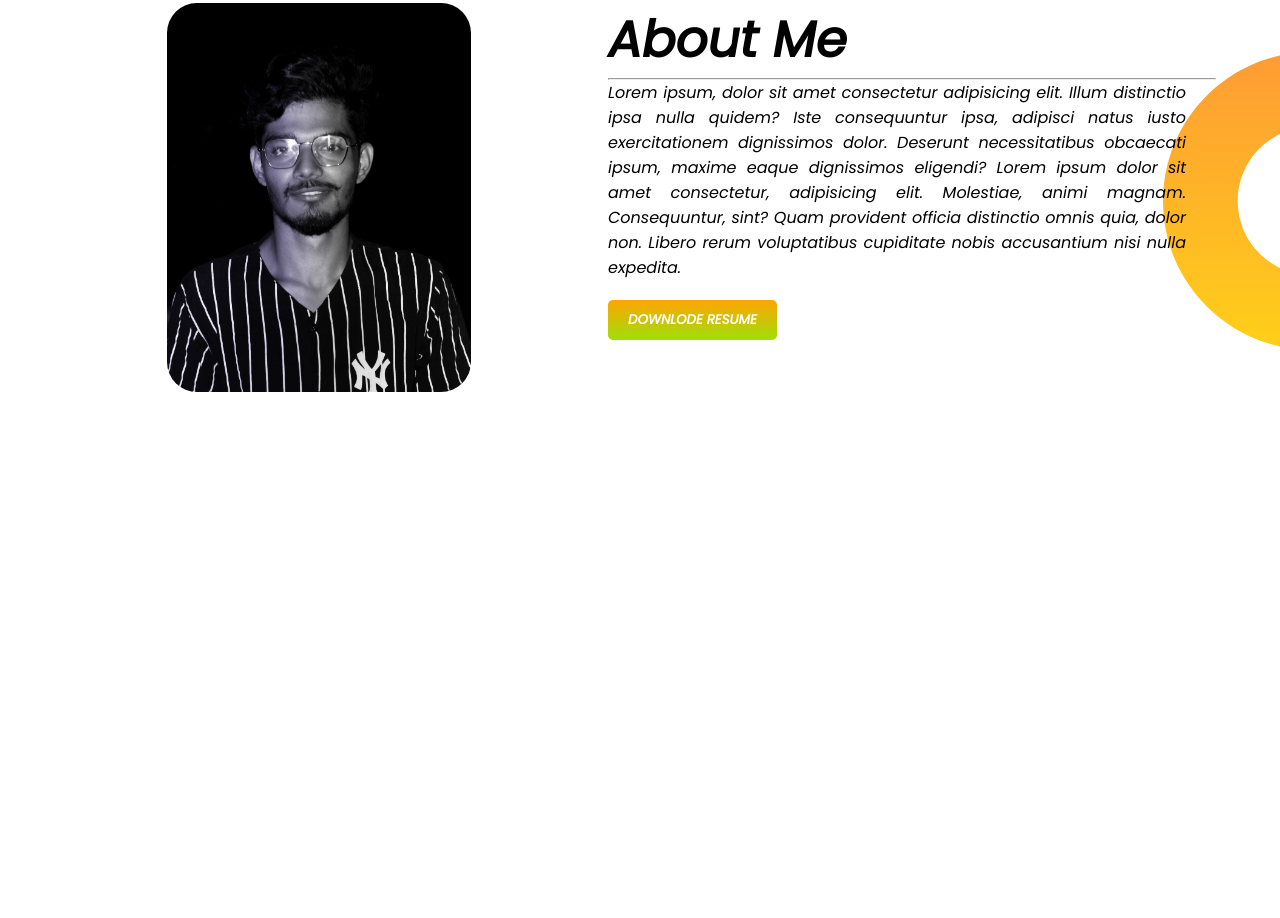
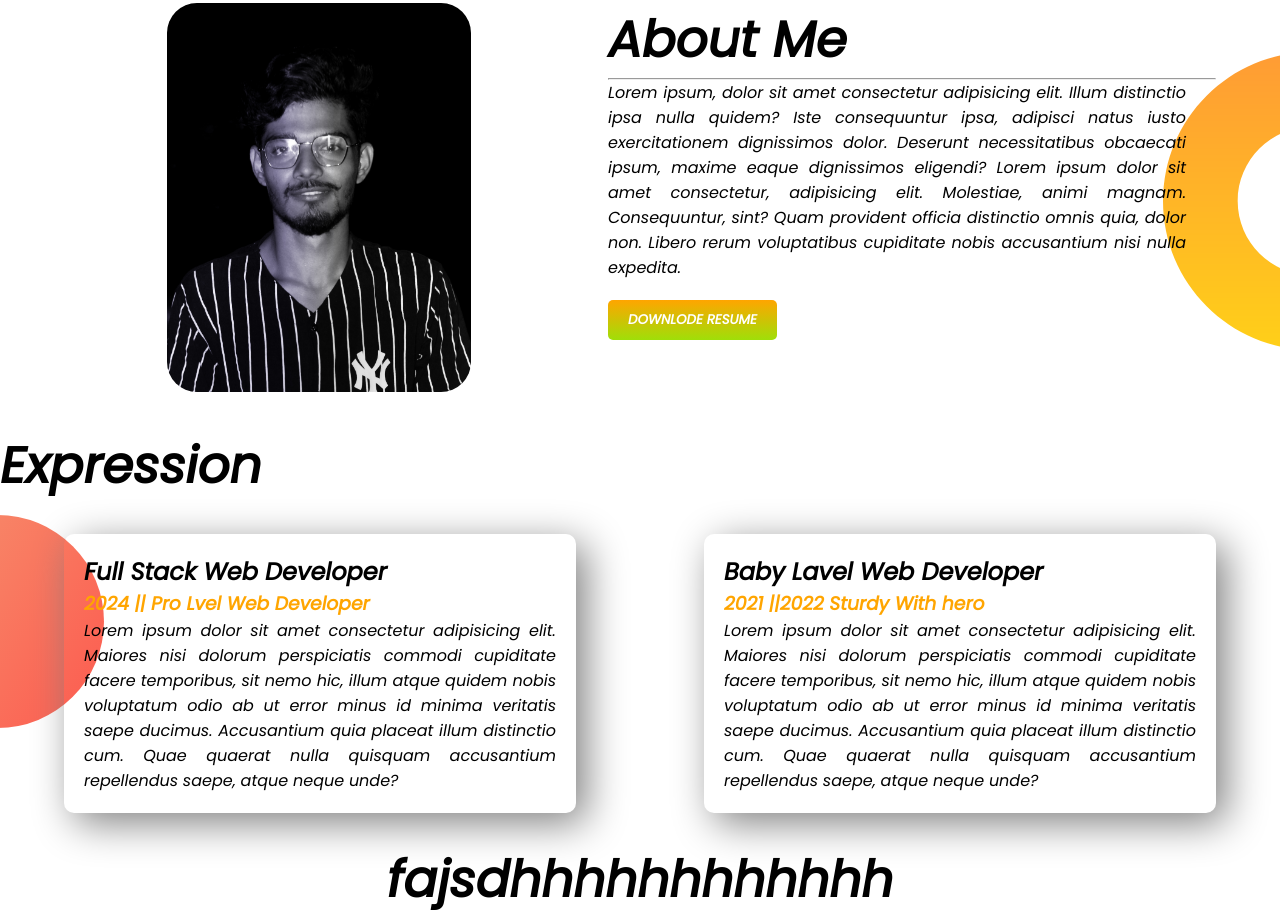
Before and after one commit to mdsoliman-byte/personal-portfolio-one, a plain HTML site: page index.html in a window 1280 px wide. Shown: the part 544-1462 px from the top of the page. Before the commit the page ends 943 px from the top, so only its background shows below. Drawn offline with Linux system fonts and the light colour scheme; a web font is replaced by a local one.

Commit message:
adding expression

```diff
--- a/css/style.css
+++ b/css/style.css
@@ -74,3 +74,35 @@ h1 {
   border: none;
   margin-top: 20px;
 }
+.expression {
+  margin-top: 30px;
+  background-image: url(../assets/images/exp-bg.png);
+  background-repeat: no-repeat;
+  background-position: left;
+}
+.expression-container {
+  display: flex;
+  margin-top: 30px;
+}
+.exp-left {
+  width: 40%;
+  margin-left: 5%;
+  box-shadow: 10px 10px 40px gray;
+  border-radius: 10px;
+  margin-right: 5%;
+  padding: 20px;
+  text-align: justify;
+}
+.exp-right {
+  width: 40%;
+  margin-left: 5%;
+  box-shadow: 10px 10px 40px gray;
+  border-radius: 10px;
+  margin-right: 5%;
+  padding: 20px;
+  text-align: justify;
+}
+footer {
+  text-align: center;
+  margin-top: 30px;
+}
--- a/index.html
+++ b/index.html
@@ -56,5 +56,41 @@
         </div>
       </div>
     </section>
+    <section class="expression">
+      <h1>Expression</h1>
+      <div class="expression-container">
+        <div class="exp-left">
+          <div class="exp-content">
+            <h2>Full Stack Web Developer</h2>
+            <h3>
+              <span class="color-text">2024 || Pro Lvel Web Developer</span>
+            </h3>
+            <p>
+              Lorem ipsum dolor sit amet consectetur adipisicing elit. Maiores
+              nisi dolorum perspiciatis commodi cupiditate facere temporibus,
+              sit nemo hic, illum atque quidem nobis voluptatum odio ab ut error
+              minus id minima veritatis saepe ducimus. Accusantium quia placeat
+              illum distinctio cum. Quae quaerat nulla quisquam accusantium
+              repellendus saepe, atque neque unde?
+            </p>
+          </div>
+        </div>
+        <div class="exp-right">
+          <h2>Baby Lavel Web Developer</h2>
+          <h3><span class="color-text">2021 ||2022 Sturdy With hero</span></h3>
+          <p>
+            Lorem ipsum dolor sit amet consectetur adipisicing elit. Maiores
+            nisi dolorum perspiciatis commodi cupiditate facere temporibus, sit
+            nemo hic, illum atque quidem nobis voluptatum odio ab ut error minus
+            id minima veritatis saepe ducimus. Accusantium quia placeat illum
+            distinctio cum. Quae quaerat nulla quisquam accusantium repellendus
+            saepe, atque neque unde?
+          </p>
+        </div>
+      </div>
+    </section>
+    <footer>
+      <h1>fajsdhhhhhhhhhhhh</h1>
+    </footer>
   </body>
 </html>
```
Also changed, not shown: assets/images/exp-bg.png (added).
